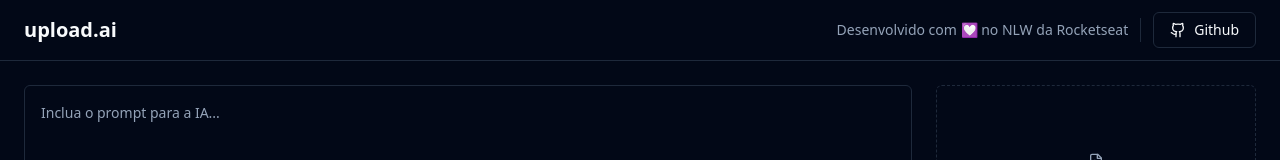
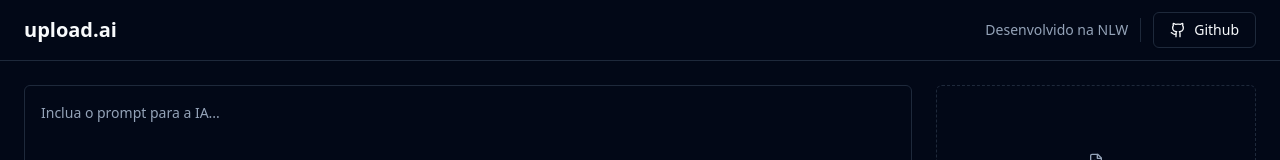
Before and after one commit to thiagonevesalmeida/ai-video-prompt, a React (Vite) app in the folder upload-ai-web/: page / in a window 1280 px wide. Shown: the top 160 px of the page. Built offline with nearby package versions, Linux system fonts and the light colour scheme; no server answers.

Commit message:
Update web layout

```diff
--- a/upload-ai-web/src/App.tsx
+++ b/upload-ai-web/src/App.tsx
@@ -39,7 +39,7 @@ export function App() {
 
 				<div className="flex items-center gap-3">
 					<span className="text-sm text-muted-foreground">
-						Desenvolvido com 💟 no NLW da Rocketseat
+						Desenvolvido na NLW
 					</span>
 
 					<Separator orientation="vertical" className="h-6" />
```
